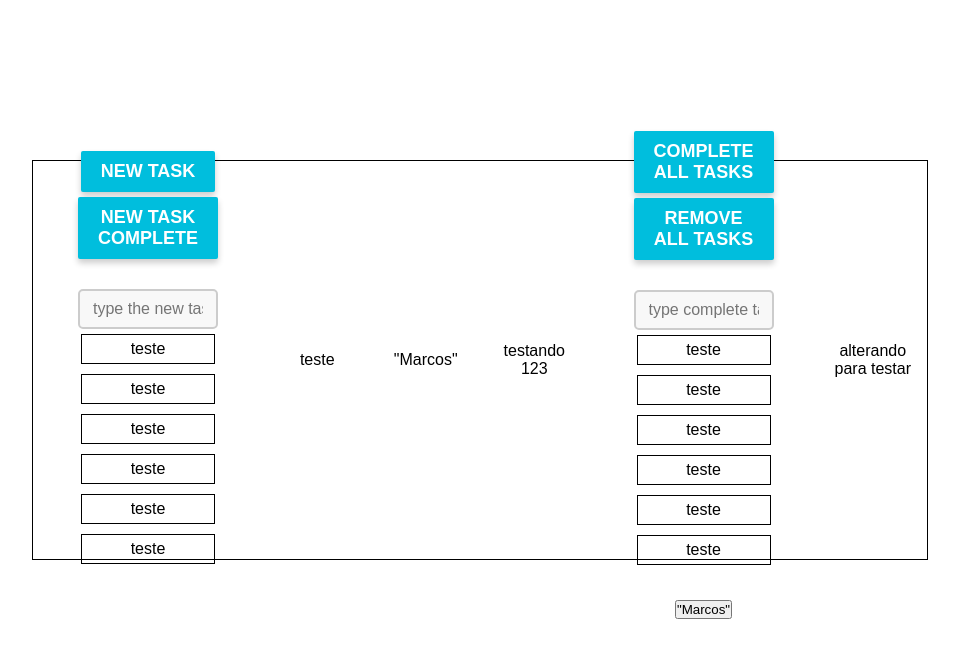
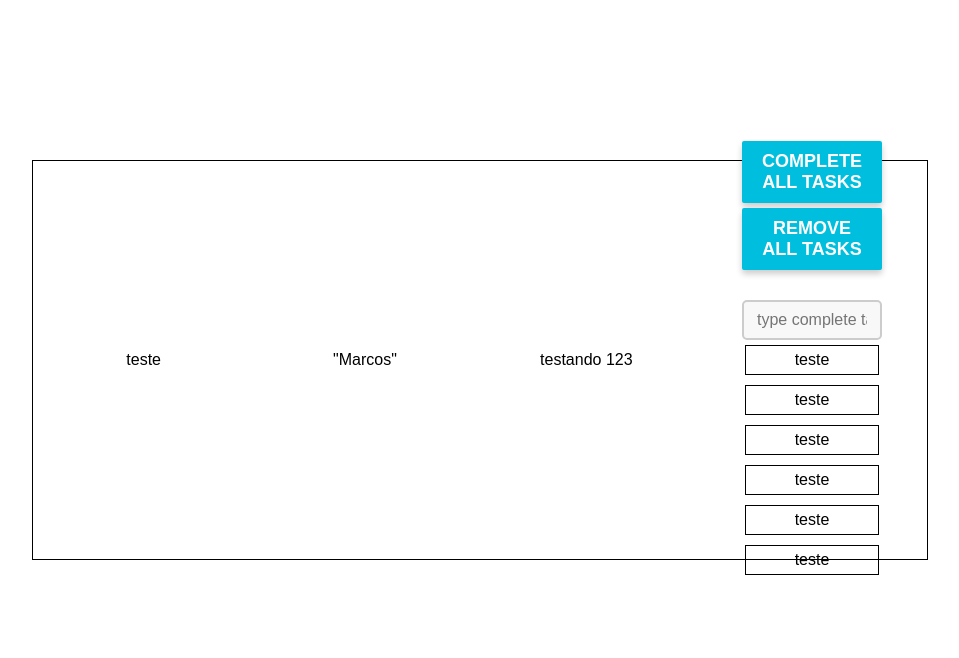
Before and after one commit to MarcosJianoto/study-git, a React (Vite) app: page / in a window 1280 px wide. Shown: the top 658 px of the page, without its empty margins (160-1119 px from the left). Built offline with nearby package versions, Linux system fonts and the light colour scheme.

Commit message:
testando

```diff
--- a/src/App.jsx
+++ b/src/App.jsx
@@ -5,13 +5,6 @@ function App() {
   return (
     <>
       <div className="container">
-        <div>
-          <Tasks
-            name="type the new task"
-            button="NEW TASK"
-            buttonTwo={"NEW TASK COMPLETE"}
-          />
-        </div>
         <div>teste</div>
         <div>"Marcos"</div>
         <div>testando 123</div>
@@ -21,10 +14,7 @@ function App() {
             button="COMPLETE ALL TASKS"
             buttonTwo="REMOVE ALL TASKS"
           />
-
-          <button>"Marcos"</button>
         </div>
-        <div>alterando para testar</div>
       </div>
     </>
   );
```
